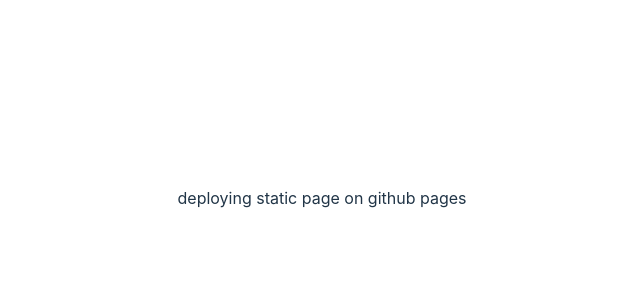
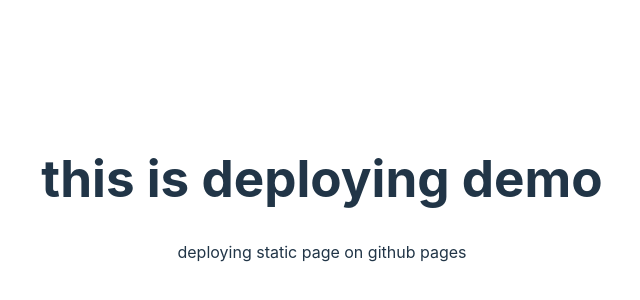
Before and after one commit to Amit709113/testvite, a React (Vite) app: page / in a window 1280 px wide. Shown: the part 202-502 px from the top of the page, without its empty margins (318-958 px from the left). Built offline with nearby package versions, Linux system fonts and the light colour scheme.

Commit message:
Update website

```diff
--- a/src/App.jsx
+++ b/src/App.jsx
@@ -8,6 +8,7 @@ function App() {
 
   return (
     <>
+      <h1>this is deploying demo</h1>
       <p>deploying static page on github pages</p>
     </>
   )
```
